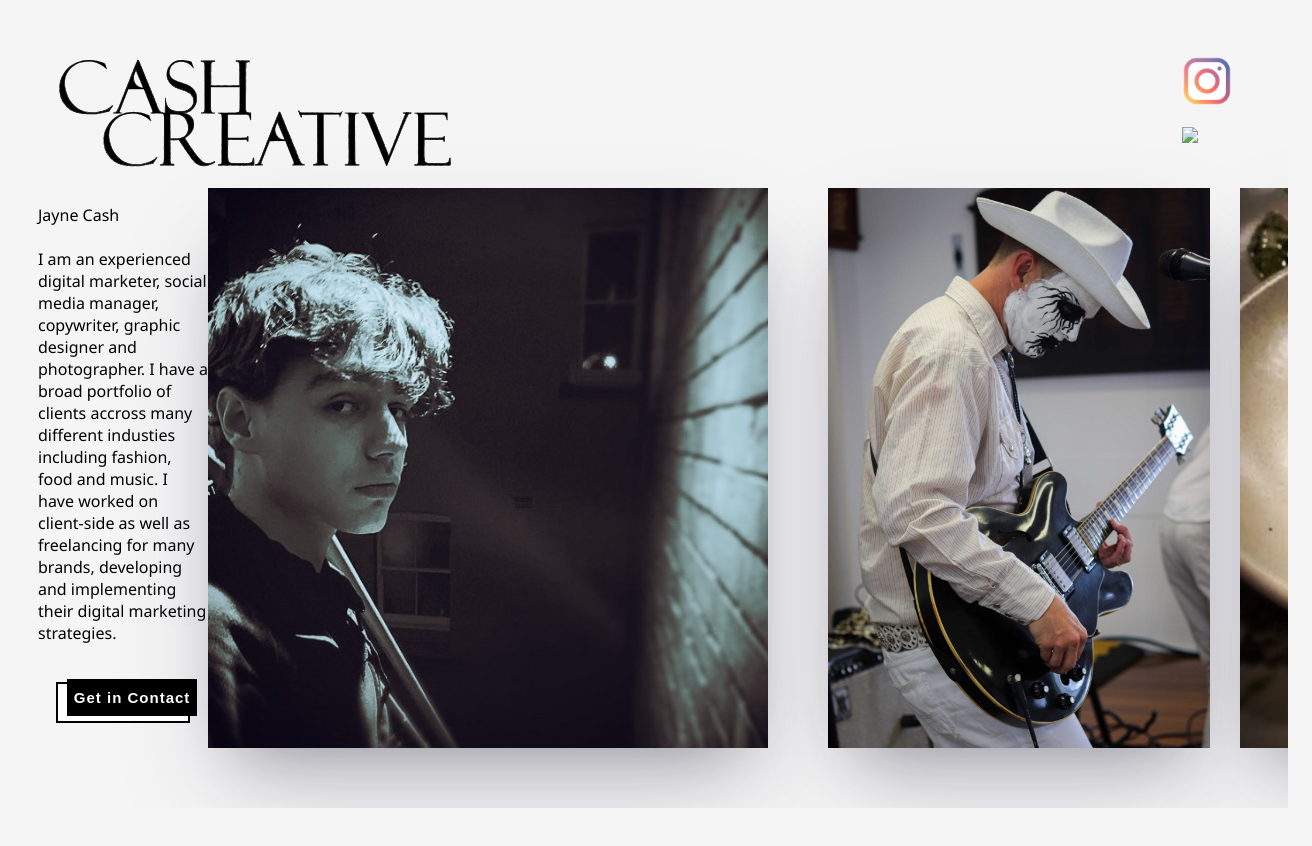
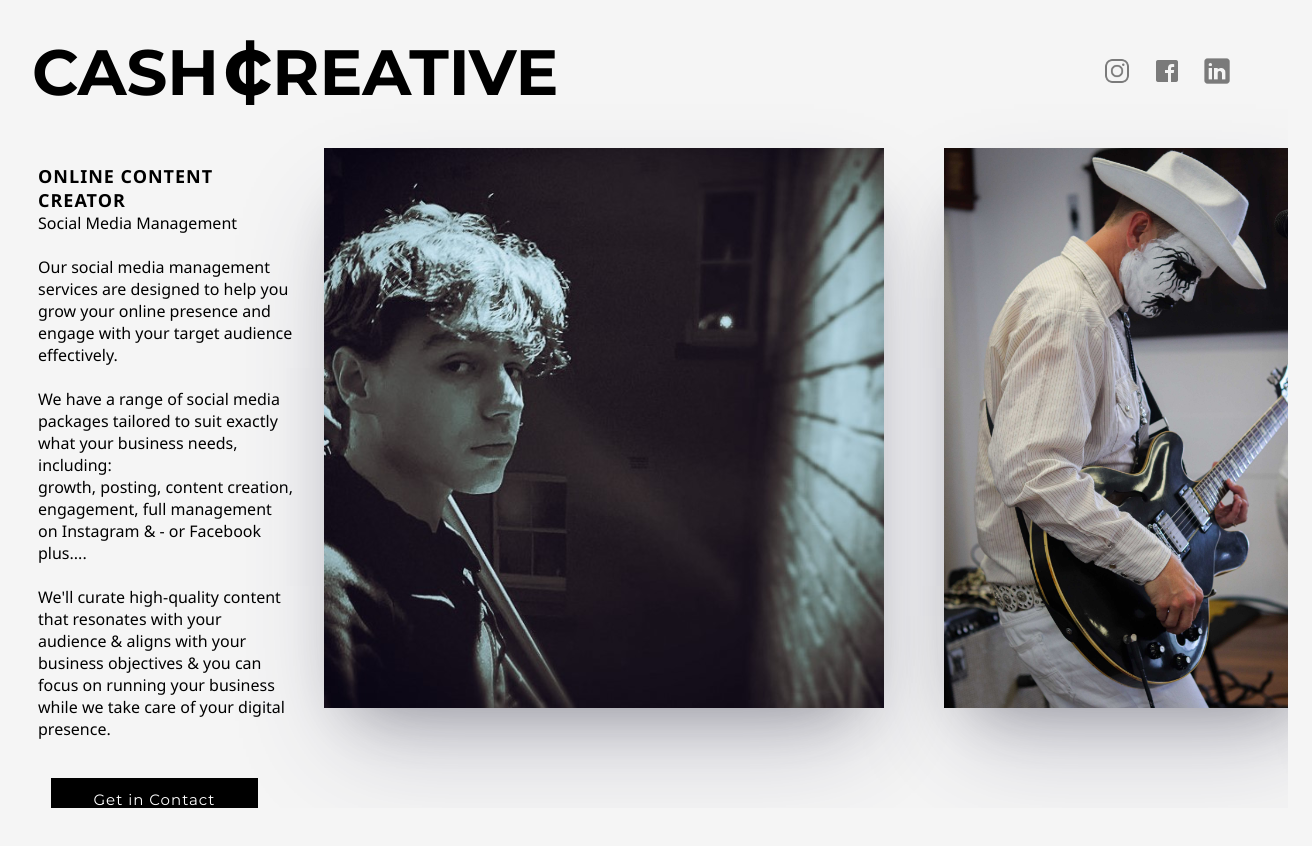
Before and after one commit to lousb/jaynecashcreative, a plain HTML site: page index.html in a window 1280 px wide. Shown: the whole page, 1312 px wide, since content can reach past the window. Drawn offline with Linux system fonts and the light colour scheme; a script that the page names is missing.

Commit message:
changes for mumsy

```diff
--- a/index.html
+++ b/index.html
@@ -6,28 +6,41 @@
     <meta name="viewport" content="width=device-width, initial-scale=1.0">
     <title>Cash Creative</title>
     <link rel="stylesheet" href="main.css"/>
+    <link rel="preconnect" href="https://fonts.googleapis.com">
+<link rel="preconnect" href="https://fonts.gstatic.com" crossorigin>
+<link href="https://fonts.googleapis.com/css2?family=Montserrat:wght@300;400;500;600;700&display=swap" rel="stylesheet">
 </head>
 <body>
-    <section>
-        <img class="logo " src="./images/logo.svg" alt="cashcreativelogo"/></div>
-    </section>
+    <header>
+        <p>CASH</p>
+        <p><span>¢</span>REATIVE</p>
+    </header>
 
     <div class="social">
         <a href="https://www.instagram.com/jaynecash_creative">
-           <img class="media" src="images/instagram.png"/>
+           <img class="media" src="images/icons8-instagram-48.png"/>
         </a>
         <a href="https://m.facebook.com/jaynecash.Creative">
-            <img class="media" src="images/facebook.png"/>
+            <img class="media" src="images/icons8-facebook-30.png"/>
+        </a>
+        <a href="https://www.linkedin.com/in/jayne-wyeth-cash-89406218">
+            <img class="media" src="images/icons8-linkedin-50.png"/>
         </a>
     </div>
     <div class="container">
         <div class="photos-container">
             <section>
                 <div class="bio ">
-                    <p>Jayne Cash<br/><br/>
-                         I am an experienced digital marketer, social media manager, copywriter, graphic designer and photographer. I have a broad portfolio of clients accross many different industies including fashion, food and music. I have worked on client-side as well as freelancing for many brands, developing and implementing their digital marketing strategies.</p>
+                    <p ><span class="heading-2">ONLINE CONTENT CREATOR</span><br/>
+                        Social Media Management
+                        <br/><br/>
+                        Our social media management services are designed to help you grow your online presence and engage with your target audience effectively.
+                        <br/><br/>
+                        We have a range of social media packages tailored to suit exactly what your business needs, including:<br/>
+                        growth, posting, content creation, engagement, full management on Instagram & - or Facebook plus....                        <br/><br/>
+                        We'll curate high-quality content that resonates with your audience & aligns with your business objectives & you can focus on running your business while we take care of your digital presence.                        </p>
                     <br/>
-                         <a class="email" href="mailto:cash1creative@gmail.com">
+                        <a class="email" href="mailto:cash1creative@gmail.com">
                         <button class="getincontact">Get in Contact</button>
                     </a>
 
--- a/main.css
+++ b/main.css
@@ -12,7 +12,7 @@ body{
     width:auto;
     height:70vh;
     margin-left: 30px;
-    margin-top: 25vh;
+    margin-top: 20vh;
     box-shadow: rgba(255, 255, 255, 0.1) 0px 1px 1px 0px inset, rgba(50, 50, 93, 0.25) 0px 50px 100px -20px, rgba(0, 0, 0, 0.3) 0px 30px 60px -30px;
 }
 textarea{
@@ -36,7 +36,8 @@ textarea{
     transform-origin: top left;
     overflow-y:scroll;
     overflow-x:hidden;
-
+    display: flex;
+    align-items: bottom;
 }
 .logo{
     margin: 3rem;
@@ -50,7 +51,7 @@ textarea{
     height:70vh;
     max-width: 420px;
     margin-left: 30px;
-    margin-top: 25vh;
+    margin-top: 20vh;
     display: flex;
     flex-direction: column;
     width: 100%;
@@ -60,19 +61,26 @@ textarea{
 }
 .social{
     display: flex;
-    flex-direction: column;
+    flex-direction: row;
+    opacity: 0.5;
+    gap:20px;
     margin: 3rem;
     z-index: 1;
     height:auto;
     right:0;
     position:absolute;
 }
+section h2{
+    font-size:2em;
+}
 a{
-
     text-decoration: none;
 }
 .a{
     margin-right: 30px;
+}
+.email{
+    width:90%;
 }
 .emailform{
     margin-top: 10px;
@@ -85,10 +93,16 @@ a{
     padding: 5px;
     border: 2px solid black;
 }
+.socials a{
+    margin-top:6rem;
+}
 .media{
     margin-bottom:1rem;
     width: auto;
-    max-height: 50px;
+    height: 30px;
+    aspect-ratio: 1;
+    object-fit: cover;
+
 }
 ::-webkit-scrollbar{
     width: .5em;
@@ -108,7 +122,7 @@ a{
         height:70vh;
         min-width: 140px;
         margin-left: 30px;
-        margin-top: 25vh;
+        margin-top: 20vh;
     }
 }
 
@@ -133,7 +147,7 @@ a{
         margin-left: 3rem;
     }
     .media{
-        margin-top:6rem;
+
         margin-right:2rem;
         width: auto;
         max-height: 50px;
@@ -142,7 +156,7 @@ a{
         height:70vh;
         min-width: 140px;
         margin-left: 30px;
-        margin-top: 25vh;
+        margin-top: 20vh;
     }
 
 
@@ -150,31 +164,69 @@ a{
 }
 .getincontact{
     padding: 10px;
+    width: 90%;
     font-size: 15px;
     outline: none;
     border: 2px solid black;
-    background-color: white;
+    background-color: black;
     color: white;
+    font-family: 'Montserrat', 'Helvetica Neue';
+    cursor: pointer;
     position: relative;
     letter-spacing: 1px;
 }
-.getincontact::before{
-    content: 'Get in Contact';
-    position: absolute;
-    top: -14%;
-    left: 7%;
-    background-color: black;
+
+
+header{
+    position:absolute;
+    top:0;
+    left:0;
     width: 100%;
-    height: 100%;
-    color: white;
-    display: flex;
-    align-items: center;
-    justify-content: center;
-    transition: 0.15s ease-in-out;
+    height: 100svh;
+    margin-left: 2em;
+}
+header p{
+    display: inline-block;
+    font-family: 'Montserrat', sans-serif;
+    font-weight: 900;
+    font-size: 4em;
+    transform: translateY(-50px);
+    color:black;
+}
+header p span{
+    font-size: 1.3em;
+}
+.bio{
+    width:20vw !important;
+}
+.heading-2{
+    font-size: large;
     font-weight: bold;
+    letter-spacing: 1px;
 }
+@media only screen and (max-width: 1200px) {
+    .bio{
+        min-width:40vw !important;
+        margin-right:10px;
 
-.getincontact:hover::before{
-    top: 0;
-    left: 0;
+    }
 }
+@media only screen and (max-width: 900px) {
+    header p{
+        font-size: 7.5vw;
+        transform: translateY(-25px);
+    }
+    .bio{
+        min-width:60vw !important;
+        margin-right:10px;
+    }
+    .social{
+        bottom:0;
+    }
+}
+@media only screen and (max-width: 600px) {
+    header p{
+        font-size: 9.5vw;
+        transform: translateY(-10px);
+    }
+}
```
Also changed, not shown: images/icons8-facebook-30.png (added), images/icons8-instagram-32.png (added), images/icons8-instagram-48.png (added), images/icons8-linkedin-50.png (added), main.js (added).
